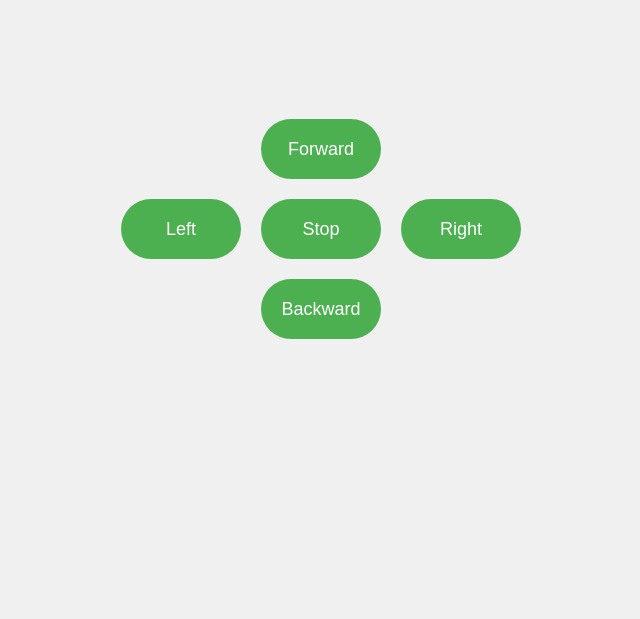
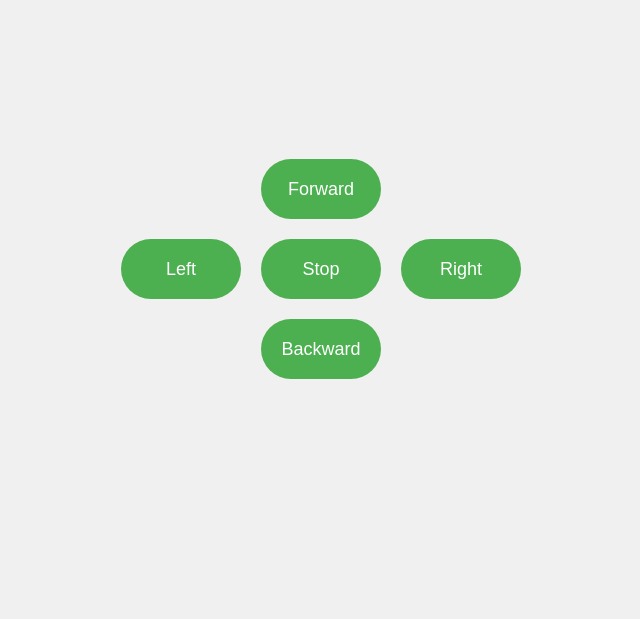
Before and after one commit to RIVER-Project/ExoMyRover, a Flask app: page / in a window 1280 px wide. Shown: the part 361-980 px from the top of the page, without its empty margins (319-959 px from the left). Before the commit the page ends 700 px from the top, so only its background shows below. Run offline with Flask 3, Linux system fonts and the light colour scheme; parts of the project's set-up code (start-up, migrations or seed data) failed here and were passed over.

Commit message:
MERGE CODUL si il facem sa arate okish
Signed-off-by: mateisorodoc <Sorodoc.A.Matei@student.utcluj.ro>

```diff
--- a/Flask/templates/index1.html
+++ b/Flask/templates/index1.html
@@ -29,7 +29,7 @@
             font-size: 18px;
             margin: 0 10px;
             position: relative;
-            bottom: 100px;
+            bottom: 80px;
             border: none;
             border-radius: 30px;
             cursor: pointer;
@@ -46,6 +46,7 @@
         .center {
             position: relative;
             top: 50px;
+            margin: 10px 10px 10px 10px;
             display: flex;
             justify-content: center;
             align-items: center;
```
